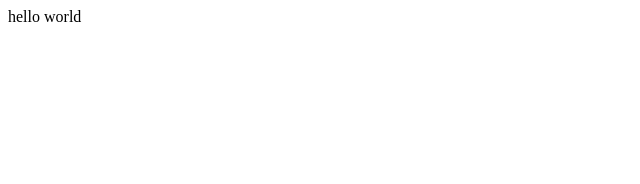
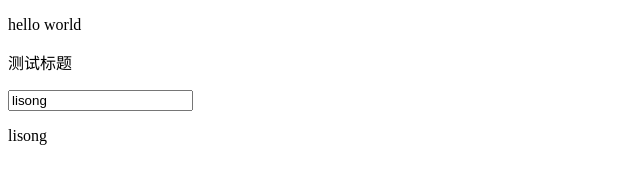
Before and after one commit to wanls4583/my-mvvm, a plain HTML site: page defineProperty-mvvm/index.html in a window 1280 px wide. Shown: the whole page, without its empty margins (0-640 px from the left). Drawn offline with Linux system fonts and the light colour scheme.

Commit message:
指令机制

```diff
--- a/defineProperty-mvvm/compile.js
+++ b/defineProperty-mvvm/compile.js
@@ -17,24 +17,55 @@ Compile.prototype = {
         return fragment;
     },
     init: function() {
-        this.compile();
+        this.compile(this.fragment);
     },
-    compile: function() {
-        var childNodes = this.fragment.childNodes;
+    compile: function(node) {
+        var childNodes = node.childNodes;
         var self = this;
         var reg = /\{\{(.*)\}\}/; //匹配双大括号表达式
         childNodes.forEach(function(node){
             var text = node.textContent;
             if (self.isTextNode(node) && reg.test(text)) {
                 self.compileText(node, RegExp.$1);
+            }else if(self.isElementNode(node)){
+                self.compileElement(node);
+            }
+
+            if(node.childNodes.length){
+                self.compile(node);
             }
         })
     },
     compileText: function(node, exp) {
        compileUtil.text(node, this.vm, exp);
     },
+    compileElement: function(node){
+        var attrs = node.attributes;
+        var self = this;
+        [].slice.call(attrs).forEach(function(attr){
+            if(self.isDirective(attr)){
+                var dir = attr.name.slice(2);
+                var exp = attr.nodeValue;
+                compileUtil[dir] && compileUtil[dir](node, self.vm, exp);
+            }
+            if(self.isEventDirective(attr)){
+                var event = attr.name.slice(5);
+                var fn = attr.nodeValue;
+                compileUtil.eventHanlder(node,self.vm,fn,event);
+            }
+        });
+    },
     isTextNode: function(node) {
        return node.nodeType === 3;
+    },
+    isElementNode: function(node){
+        return node.nodeType === 1;
+    },
+    isDirective: function(attr){
+        return attr.name.indexOf('v-') == 0;
+    },
+    isEventDirective: function(attr){
+        return attr.name.indexOf('v-on:') == 0;
     }
 };
 
@@ -42,6 +73,16 @@ Compile.prototype = {
 var compileUtil = {
     text: function(node, vm, exp) {
         this.bind(node, vm, exp, 'text');
+    },
+    html: function(node, vm, exp){
+        this.bind(node, vm, exp, 'html');
+    },
+    model: function(node, vm, exp){
+        var self = this;
+        this.bind(node, vm, exp, 'model');
+        node.addEventListener('input',function(){
+            self._setVMVal(vm, exp, this.value);
+        });
     },
     bind: function(node, vm, exp, dir){
         var updaterFn = updater[dir + 'Updater'];
@@ -53,20 +94,45 @@ var compileUtil = {
             updaterFn && updaterFn(node, value, oldValue);
         });
     },
+    eventHanlder: function(node,vm,fn,event){
+        node.addEventListener(event,function(){
+            if(vm.options.method[fn]){
+                vm.options.method[fn].call(vm,vm);
+            }else{
+                eval(fn);
+            }
+        });
+    },
     _getVMVal: function(vm, exp) {
         var val = vm;
         exp = exp.split('.');
         exp.forEach(function(k) {
             val = val[k];
         });
-        //console.log(val);
         return val;
     },
+    _setVMVal: function(vm, exp, val){
+        var obj = vm;
+        exp = exp.split('.');
+        for(var i=0; i<exp.length; i++){
+            if(i<exp.length-1){
+                obj = obj[exp[i]];
+            }else{
+                obj[exp[i]] = val;
+            }
+        }
+    }
 };
 
 // 更新函数
 var updater = {
     textUpdater: function(node,value,oldValue){
         node.textContent = typeof value == 'undefined' ? '' : value;
+    },
+    htmlUpdater: function(node,value,oldValue){
+        node.innerHTML = typeof value == 'undefined' ? '' : value;
+    },
+    modelUpdater: function(node,value,oldValue){
+        node.value = typeof value == 'undefined' ? '' : value;
     }
 };
--- a/defineProperty-mvvm/index.html
+++ b/defineProperty-mvvm/index.html
@@ -6,7 +6,10 @@
 </head>
 <body>
 	<div id="app">
-		{{test}}
+		<p>{{hello}}</p>
+		<p v-html="html" v-on:click="clickBtn"></p>
+		<input type="text" v-model="name">
+		<p>{{name}}</p>
 	</div>
 </body>
 <script type="text/javascript" src="observer.js"></script>
@@ -15,11 +18,18 @@
 <script type="text/javascript" src="mvvm.js"></script>
 <script type="text/javascript">
 	var data = {
-		test:'hello world'
+		hello:'hello world',
+		html:'<h>测试标题</h>',
+		name:'lisong'
 	}
 	var vm = new MVVM({
 		data:data,
-		el: '#app'
+		el: '#app',
+		method: {
+			clickBtn: function(){
+				alert(this.hello);
+			}
+		}
 	})
 </script>
 </html>
--- a/defineProperty-mvvm/watcher.js
+++ b/defineProperty-mvvm/watcher.js
@@ -17,7 +17,10 @@ Watcher.prototype = {
     run: function() {
         var oldValue = this.value;
         var newValue = this.get();
-        this.cb.call(this.vm,newValue,oldValue);
+        if(oldValue!=newValue){
+            this.cb.call(this.vm,newValue,oldValue);
+            this.value = newValue;
+        }
     },
     addDep: function(dep) {
         if (!this.depIds.hasOwnProperty(dep.id)) {
```
